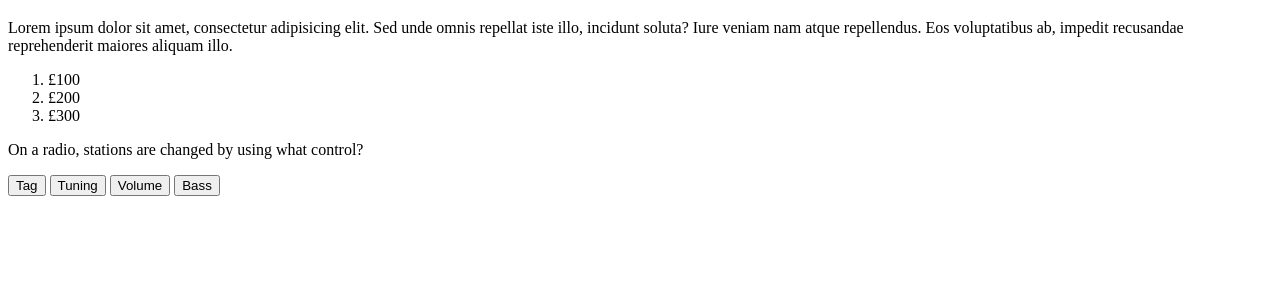
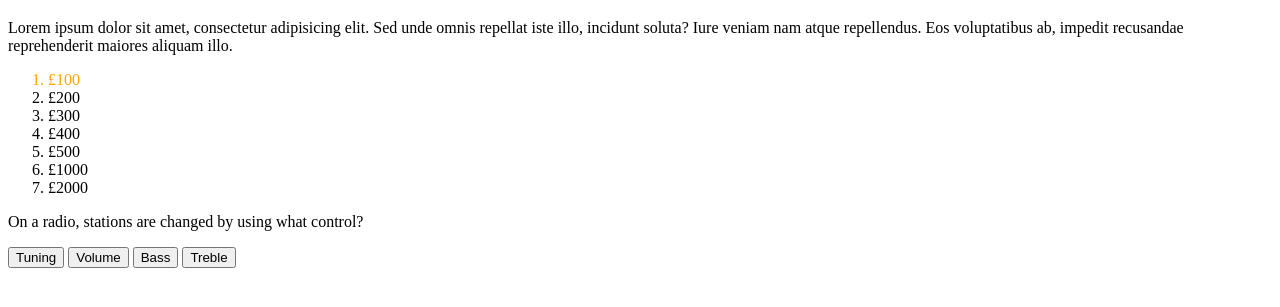
Before and after one commit to mjonesdev/nc-quiz-app, a plain HTML site: page index.html in a window 1280 px wide. Both pictures are taken after a click on the button "Tag". Shown: the part 61-368 px from the top of the page. Drawn offline with nearby package versions, Linux system fonts and the light colour scheme.

Commit message:
Added functionality to dynamically create id's for the money tree values. Money highlights when questions answered correctly and reset when answered incorrectly

```diff
--- a/index.html
+++ b/index.html
@@ -22,22 +22,18 @@
       </section>
     </header>
     <main>
-      <section id="money-tree">
-        <ol>
-          <li>£100</li>
-          <li>£200</li>
-          <li>£300</li>
-        </ol>
+      <section id="money-tree-container">
+        <ol id="money-tree"></ol>
       </section>
       <section class="quiz">
         <div>
           <p id="quiz-question">Quiz question here</p>
         </div>
         <div id="quiz-answers">
-            <button id="answer0" onclick="answerHandler(0)"></button>
-            <button id="answer1" onclick="answerHandler(1)"></button>
-            <button id="answer2" onclick="answerHandler(2)"></button>
-            <button id="answer3" onclick="answerHandler(3)"></button>
+          <button id="answer0" onclick="answerHandler(0)"></button>
+          <button id="answer1" onclick="answerHandler(1)"></button>
+          <button id="answer2" onclick="answerHandler(2)"></button>
+          <button id="answer3" onclick="answerHandler(3)"></button>
         </div>
       </section>
     </main>
--- a/scripts/scripts.js
+++ b/scripts/scripts.js
@@ -103,34 +103,59 @@ const questionData = {
   ],
 };
 
-
 let counter = 0;
 let quizQuestion = document.getElementById("quiz-question");
 
+const moneyTreeValues = [
+  "£100",
+  "£200",
+  "£300",
+  "£400",
+  "£500",
+  "£1000",
+  "£2000",
+];
+
+const moneyTree = document.getElementById("money-tree");
+
+const createMoneyTree = () => {
+  while (moneyTree.firstChild) {
+    moneyTree.removeChild(moneyTree.firstChild);
+  }
+  moneyTreeValues.forEach((value, index) => {
+    let li = document.createElement("li");
+    li.appendChild(document.createTextNode(value));
+    li.setAttribute("id", "money-tree" + index);
+    moneyTree.appendChild(li);
+  });
+};
+createMoneyTree();
+
 // question
-quizQuestion.innerHTML = questionData.questions[counter].question;
+const createQuestion = () => {
+  quizQuestion.innerHTML = questionData.questions[counter].question;
+};
+createQuestion();
 
 // answers boxes
-
-questionData.questions[counter].content.forEach((option, index) => {
-    document.getElementById("answer"+index).innerHTML = option
-})
+const createAnswers = () => {
+  questionData.questions[counter].content.forEach((option, index) => {
+    document.getElementById("answer" + index).innerHTML = option;
+  });
+};
+createAnswers();
 
 const answerHandler = (id) => {
-    console.log(id)
-    if (id === questionData.questions[counter].correct) {
-        counter++
-        quizQuestion.innerHTML = questionData.questions[counter].question;
-        answer1.innerHTML = questionData.questions[counter].content[0];
-        answer2.innerHTML = questionData.questions[counter].content[1];
-        answer3.innerHTML = questionData.questions[counter].content[2];
-        answer4.innerHTML = questionData.questions[counter].content[3];
-    } else {
-        counter = 0
-        quizQuestion.innerHTML = questionData.questions[counter].question;
-        answer1.innerHTML = questionData.questions[counter].content[0];
-        answer2.innerHTML = questionData.questions[counter].content[1];
-        answer3.innerHTML = questionData.questions[counter].content[2];
-        answer4.innerHTML = questionData.questions[counter].content[3];
-    }
-}
+  if (id === questionData.questions[counter].correct) {
+    counter++;
+    let element = "money-tree" + (counter - 1);
+    document.getElementById(element).style.color = "orange";
+    createQuestion();
+    createAnswers();
+  } else {
+    counter = 0;
+    createMoneyTree();
+    createQuestion();
+    createAnswers();
+  }
+};
```
